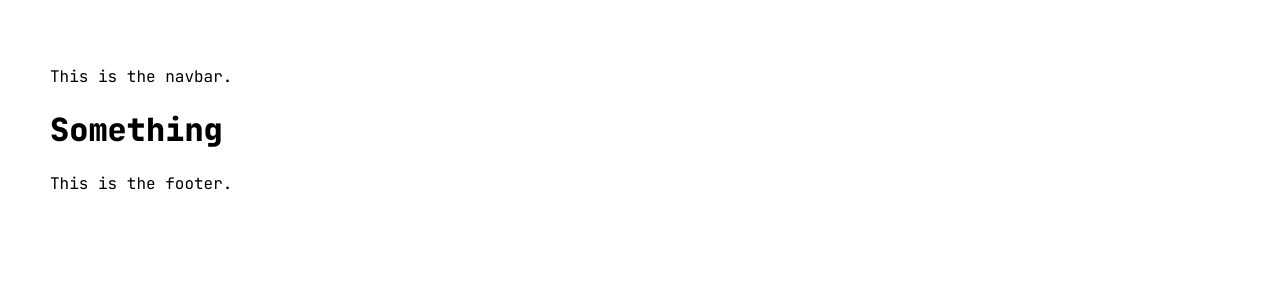
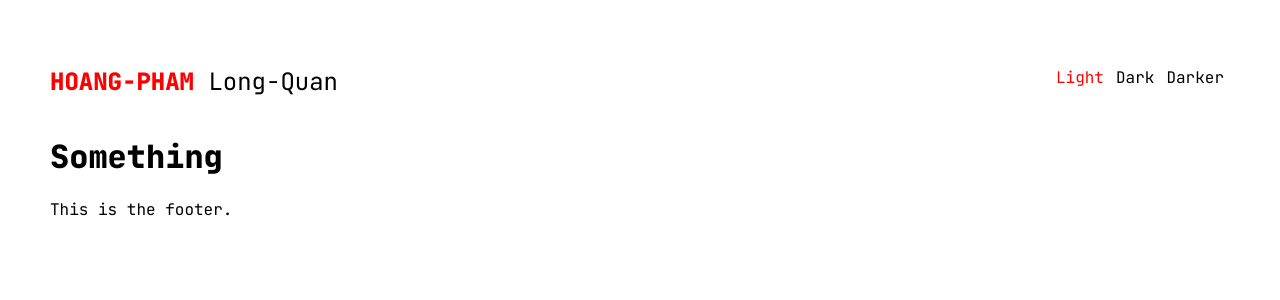
Before and after one commit to n0pan/long-quan, a Next.js app: page / in a window 1280 px wide. Shown: the top 300 px of the page. Built offline with nearby package versions, Linux system fonts and the light colour scheme.

Commit message:
create theme hook

```diff
--- a/pages/_app.js
+++ b/pages/_app.js
@@ -1,37 +1,19 @@
 import Head from "next/head";
-import React, { useState, useEffect } from "react";
+import React from "react";
 import { ThemeProvider } from "styled-components";
 
 import { Navbar, Footer } from "../ui/components";
+import { useTheme } from "../ui/hooks";
 import { GlobalStyles } from "../ui/globalStyles";
-import { lightTheme, darkTheme, darkerTheme } from "../ui/theme";
 
 import "../styles/globals.css";
 
 function MyApp({ Component, pageProps }) {
-  const [theme, setTheme] = useState("dark");
-  useEffect(() => {
-    const currentTheme = localStorage.getItem("theme");
-    setTheme(currentTheme || "light");
-  }, []);
-  const onSetTheme = theme => {
-    localStorage.setItem("theme", theme);
-    setTheme(theme);
-  };
-  const getTheme = theme => {
-    switch (theme) {
-      case "light":
-        return lightTheme;
-      case "dark":
-        return darkTheme;
-      case "darker":
-        return darkerTheme;
-      default:
-        return lightTheme;
-    }
-  };
+  const { theme, themeName, setThemeName } = useTheme();
+
+  if (!theme) return null;
   return (
-    <ThemeProvider theme={getTheme(theme)}>
+    <ThemeProvider theme={theme}>
       <Head>
         <title>Long-Quan</title>
         <link rel="icon" href="/favicon.ico" />
@@ -43,7 +25,7 @@ function MyApp({ Component, pageProps }) {
       </Head>
       <GlobalStyles />
       <main>
-        <Navbar />
+        <Navbar onChangeTheme={setThemeName} currentTheme={themeName} />
         <Component {...pageProps} />
         <Footer />
       </main>
--- /dev/null
+++ b/ui/components/Logo/Logo.js
@@ -0,0 +1,12 @@
+import React from "react";
+import { TextLogo } from "./styles";
+
+function Logo() {
+  return (
+    <TextLogo>
+      <span>Hoang-Pham</span> Long-Quan
+    </TextLogo>
+  );
+}
+
+export default Logo;
--- /dev/null
+++ b/ui/components/Logo/index.js
@@ -0,0 +1,3 @@
+import Logo from "./Logo";
+
+export default Logo;
--- /dev/null
+++ b/ui/components/Logo/styles.js
@@ -0,0 +1,13 @@
+import styled from "styled-components";
+
+export const TextLogo = styled.h1`
+  display: inline-block;
+  font-weight: 400;
+  font-size: 24px;
+
+  span {
+    text-transform: uppercase;
+    font-weight: 800;
+    color: red;
+  }
+`;
--- a/ui/components/Navbar/Navbar.js
+++ b/ui/components/Navbar/Navbar.js
@@ -1,8 +1,15 @@
-function Navbar() {
+import React from "react";
+
+import Logo from "../Logo";
+import ThemeSwitcher from "../ThemeSwitcher";
+import { Header } from "./styles";
+
+function Navbar({ onChangeTheme, currentTheme }) {
   return (
-    <header>
-      <p>This is the navbar.</p>
-    </header>
+    <Header>
+      <Logo />
+      <ThemeSwitcher onChange={onChangeTheme} currentTheme={currentTheme} />
+    </Header>
   );
 }
 
--- /dev/null
+++ b/ui/components/Navbar/styles.js
@@ -0,0 +1,7 @@
+import styled from "styled-components";
+
+export const Header = styled.header`
+  display: flex;
+  flex-direction: row;
+  justify-content: space-between;
+`
--- /dev/null
+++ b/ui/components/ThemeSwitcher/ThemeSwitcher.js
@@ -0,0 +1,43 @@
+import React from "react";
+
+import { ButtonContainer, Button } from "./styles";
+
+const LIGHT = "light";
+const DARK = "dark";
+const DARKER = "darker";
+
+function ThemeSwitcher({ onChange, currentTheme }) {
+  return (
+    <ButtonContainer>
+      <li>
+        <Button
+          isSelected={currentTheme === LIGHT}
+          value={LIGHT}
+          onClick={e => onChange(e.currentTarget.value)}
+        >
+          Light
+        </Button>
+      </li>
+      <li>
+        <Button
+          isSelected={currentTheme === DARK}
+          value={DARK}
+          onClick={e => onChange(e.currentTarget.value)}
+        >
+          Dark
+        </Button>
+      </li>
+      <li>
+        <Button
+          isSelected={currentTheme === DARKER}
+          value={DARKER}
+          onClick={e => onChange(e.currentTarget.value)}
+        >
+          Darker
+        </Button>
+      </li>
+    </ButtonContainer>
+  );
+}
+
+export default ThemeSwitcher;
--- /dev/null
+++ b/ui/components/ThemeSwitcher/index.js
@@ -0,0 +1,3 @@
+import ThemeSwitcher from "./ThemeSwitcher";
+
+export default ThemeSwitcher;
--- /dev/null
+++ b/ui/components/ThemeSwitcher/styles.js
@@ -0,0 +1,16 @@
+import styled from "styled-components";
+
+export const ButtonContainer = styled.ul`
+  list-style-type: none;
+  display: flex;
+  flex-direction: row;
+`;
+
+export const Button = styled.button`
+  cursor: pointer;
+  background: transparent;
+  outline: transparent;
+  border: none;
+  color: ${props => (props.isSelected ? "red" : props.theme.text)};
+  font-size: inherit;
+`;
--- /dev/null
+++ b/ui/enums/theme.js
@@ -0,0 +1,3 @@
+export const LIGHT = "light";
+export const DARK = "dark";
+export const DARKER = "darker";
--- /dev/null
+++ b/ui/hooks/index.js
@@ -0,0 +1 @@
+export { default as useTheme } from "./useTheme";
--- /dev/null
+++ b/ui/hooks/useTheme.js
@@ -0,0 +1,48 @@
+import React, { useState, useEffect } from "react";
+
+import { LIGHT, DARK, DARKER } from "../enums/theme";
+import { lightTheme, darkTheme, darkerTheme } from "../theme";
+
+function getTheme(themeName) {
+  switch (themeName) {
+    case LIGHT:
+      return lightTheme;
+    case DARK:
+      return darkTheme;
+    case DARKER:
+      return darkerTheme;
+    default:
+      return lightTheme;
+  }
+}
+
+function useTheme() {
+  const [themeName, setThemeName] = useState("");
+  const [theme, setTheme] = useState({});
+
+  useEffect(() => {
+    if (localStorage.getItem("theme")) {
+      setThemeName(localStorage.getItem("theme"));
+    } else if (
+      window.matchMedia &&
+      window.matchMedia("(prefers-color-scheme: dark)").matches
+    ) {
+      setThemeName(DARK);
+    } else {
+      setThemeName(LIGHT);
+    }
+  }, []);
+
+  useEffect(() => {
+    setTheme(getTheme(themeName));
+  }, [themeName]);
+
+  const onSetThemeName = themeName => {
+    localStorage.setItem("theme", themeName);
+    setThemeName(themeName);
+  };
+
+  return { theme, themeName, setThemeName: onSetThemeName };
+}
+
+export default useTheme;
```
